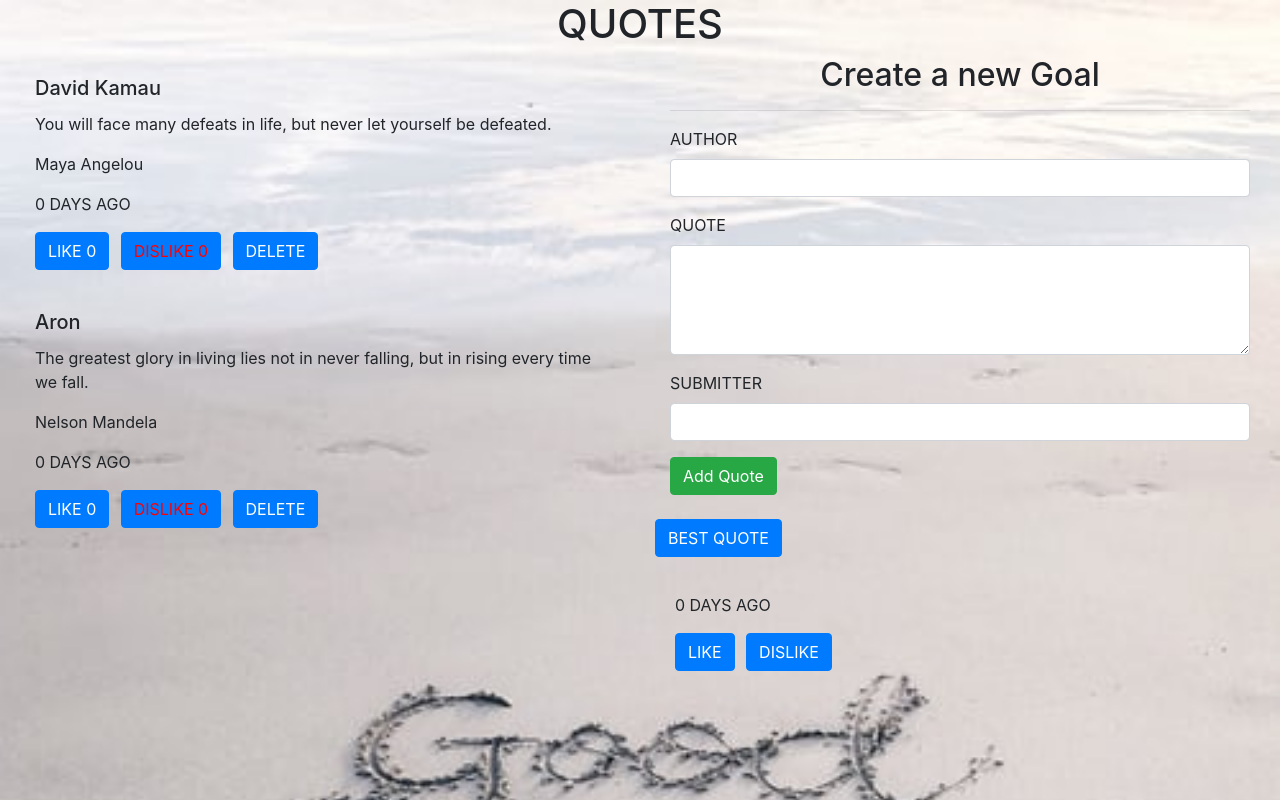
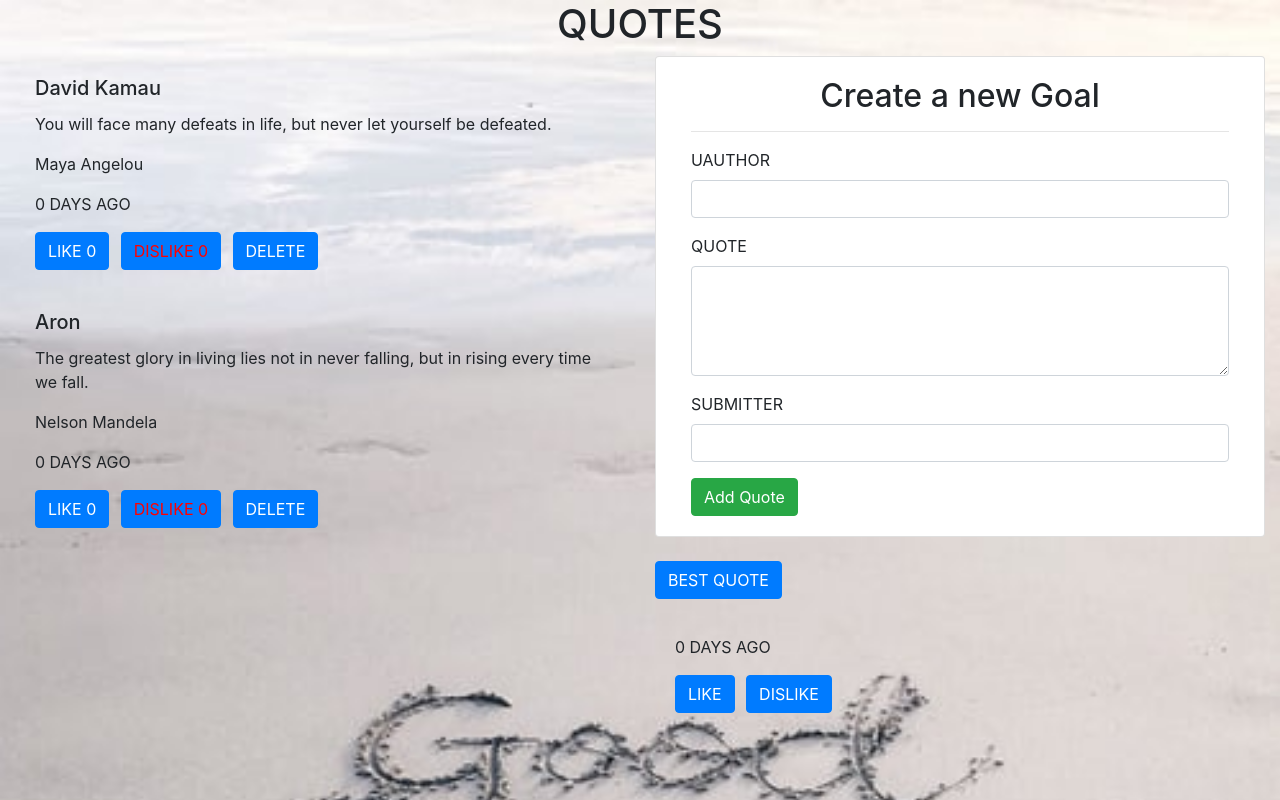
Before and after one commit to david12-wq/Quotes, an Angular app: page / in a window 1280 px wide. Built offline with nearby package versions, Linux system fonts and the light colour scheme.

Commit message:
Add bootstrap card to the form for adding quotes.

```diff
--- a/src/app/form-quote/form-quote.component.html
+++ b/src/app/form-quote/form-quote.component.html
@@ -1,12 +1,14 @@
+<div class="card">
+  <div class="card-body">
     <div class="container-fluid">
       <h2 class="text-center">Create a new Goal</h2>
       <hr>
       <form (ngSubmit)='submitQuote()' #quoteForm='ngForm'>
         <div class="form-group">
 
-        <label for="author">AUTHOR</label>
-        <input type="text" class="form-control" id="author" [(ngModel)]="newQuote. author" name="author" #author='ngModel'
-          required>
+          <label for="author">UAUTHOR</label>
+          <input type="text" class="form-control" id="author" [(ngModel)]="newQuote. author" name="author"
+            #author='ngModel' required>
           <div [hidden]="author.valid || author.pristine" class="alert alert-danger">
             <p>Author is required</p>
           </div>
@@ -23,7 +25,8 @@
         <div class="form-group">
 
           <label for="user">SUBMITTER</label>
-        <input type='text' id="user" class="form-control"  [(ngModel)]="newQuote.user" name="user" #user="ngModel" required>
+          <input type='text' id="user" class="form-control" [(ngModel)]="newQuote.user" name="user" #user="ngModel"
+            required>
           <div [hidden]="user.valid || user.pristine" class="alert alert-danger">
             <p>user name is required</p>
           </div>
@@ -32,3 +35,5 @@
         <button type="submit" class="btn btn-success">Add Quote</button>
       </form>
     </div>
+  </div>
+</div>
```
Lines whose indentation alone changed are shown as unchanged.
